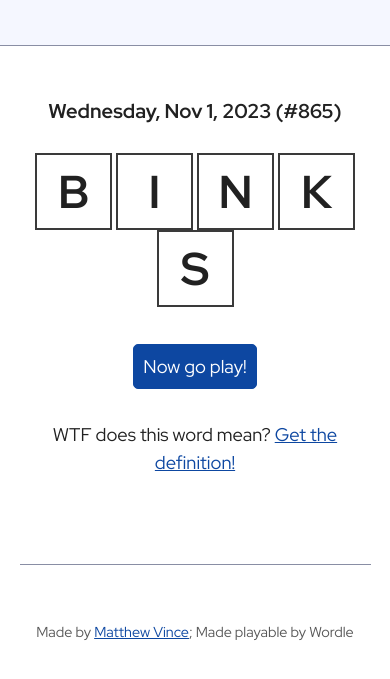
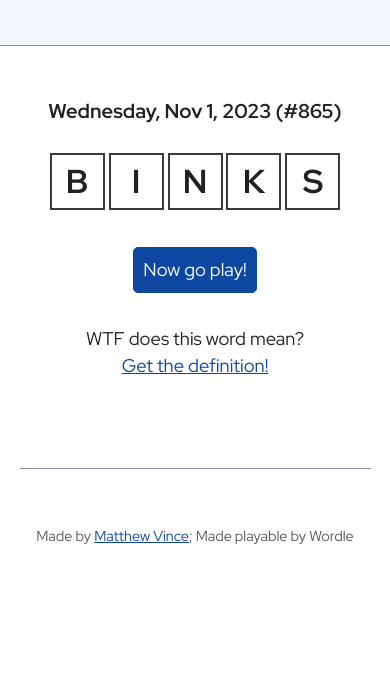
Before and after one commit to synewaves/hardle, a plain HTML site: page index.html in a window 390 px wide. Shown: the part 107-786 px from the top of the page. Drawn offline with nearby package versions, Linux system fonts and the light colour scheme.

Commit message:
Tweaks to box sizing for mobile

```diff
--- a/index.html
+++ b/index.html
@@ -20,14 +20,14 @@
     }
 
     .letter {
-      font-size: 250%;
+      font-size: 180%;
       display: inline-block;
       border: 2px solid #3a3a3a;
-      padding: 2px 15px;
-      font-weight: 700;
+      padding: 2px 10px;
+      font-weight: 600;
       text-transform: uppercase;
-      min-width: 77px;
-      min-height: 77px;
+      min-width: 55px;
+      min-height: 55px;
     }
   </style>
 </head>
@@ -47,7 +47,7 @@
         <div class="letter">-</div>
       </div>
       <p><a href="https://www.nytimes.com/games/wordle/index.html"><button>Now go play!</button></a></p>
-      <p>WTF does this word mean? <a href="#" id="definition">Get the definition!</a></p>
+      <p>WTF does this word mean?<br><a href="#" id="definition">Get the definition!</a></p>
     </div>
   </main>
   <footer>
```
